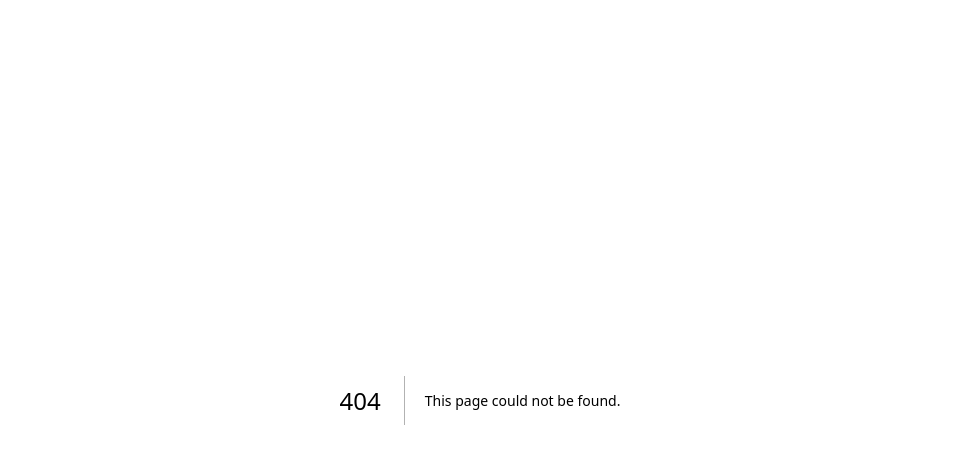
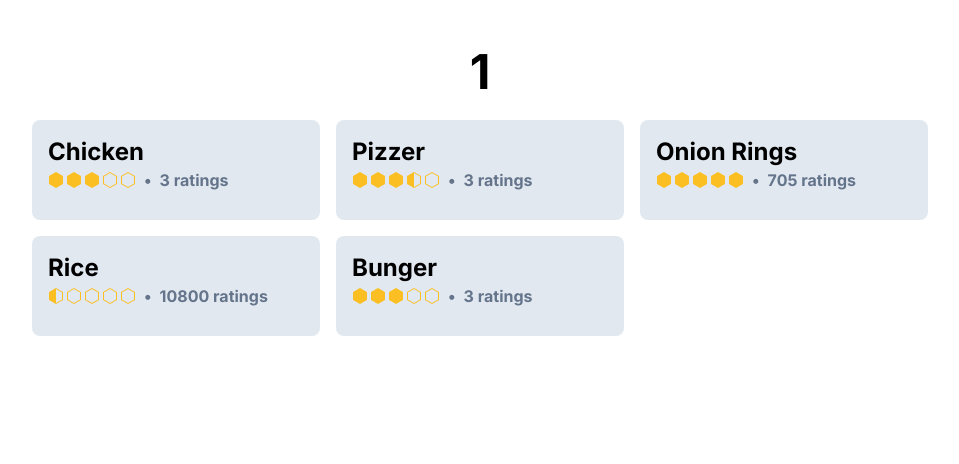
Before and after one commit to e3l/gt-onionrings, a Next.js app: page /1 in a window 1280 px wide. Before the commit this address had no page. Shown: the top 464 px of the page, without its empty margins (160-1119 px from the left). Built offline with nearby package versions, Linux system fonts and the light colour scheme.

Commit message:
started food components and pages for each dining hall

```diff
--- /dev/null
+++ b/app/[location]/Food.tsx
@@ -0,0 +1,27 @@
+import Stars from "./Stars"
+
+
+export default function Food(props: {
+    name: string,
+    stars: number,
+    ratings: number
+}) {
+    const { name, stars, ratings } = props
+
+    return (
+        <div className="break-inside-avoid-column flex flex-col bg-slate-200 w-72 rounded-lg p-4">
+            <h3 className="text-2xl font-bold">
+                {name}
+            </h3>
+            <div className="flex gap-2 mb-3 text-slate-500 font-bold items-center">
+                <p className="">
+                    <Stars num={stars} />
+                </p>
+                <p>•</p>
+                <p className="">
+                    {ratings} {ratings == 1 ? "rating" : "ratings"}
+                </p>
+            </div>
+        </div>
+    )
+}
--- /dev/null
+++ b/app/[location]/Stars.tsx
@@ -0,0 +1,20 @@
+import { BsHexagonFill, BsHexagonHalf, BsHexagon } from 'react-icons/bs';
+
+
+export default function Stars(props: {
+    num: number,
+}) {
+    const { num } = props;
+    const rounded = Math.round(2 * num) / 2;
+    const numFull = Math.floor(rounded);
+    const half = rounded > numFull;
+    const numEmpty = 5 - numFull - (half ? 1 : 0);
+
+    return (
+        <div className="flex gap-0.5 text-amber-400">
+            {[...Array(numFull)].map((_, i) => <BsHexagonFill key={i} />)}
+            {half && <BsHexagonHalf />}
+            {[...Array(numEmpty)].map((_, i) => <BsHexagon key={i} />)}
+        </div>
+    )
+}
--- /dev/null
+++ b/app/[location]/page.tsx
@@ -0,0 +1,19 @@
+import Food from "./Food";
+
+
+export default function Page({ params }: { params: { location: string } }) {
+    return (
+        <div className="container mt-12 flex flex-col items-center">
+            <h1 className="text-5xl font-bold mb-6">
+                {params.location}
+            </h1>
+            <div className="columns-3 space-y-4">
+                <Food name="Chicken" stars={3} ratings={3} />
+                <Food name="Rice" stars={0.5} ratings={10800} />
+                <Food name="Pizzer" stars={3.4} ratings={3} />
+                <Food name="Bunger" stars={3.2} ratings={3} />
+                <Food name="Onion Rings" stars={5} ratings={705} />
+            </div>
+        </div>
+    )
+}
```
